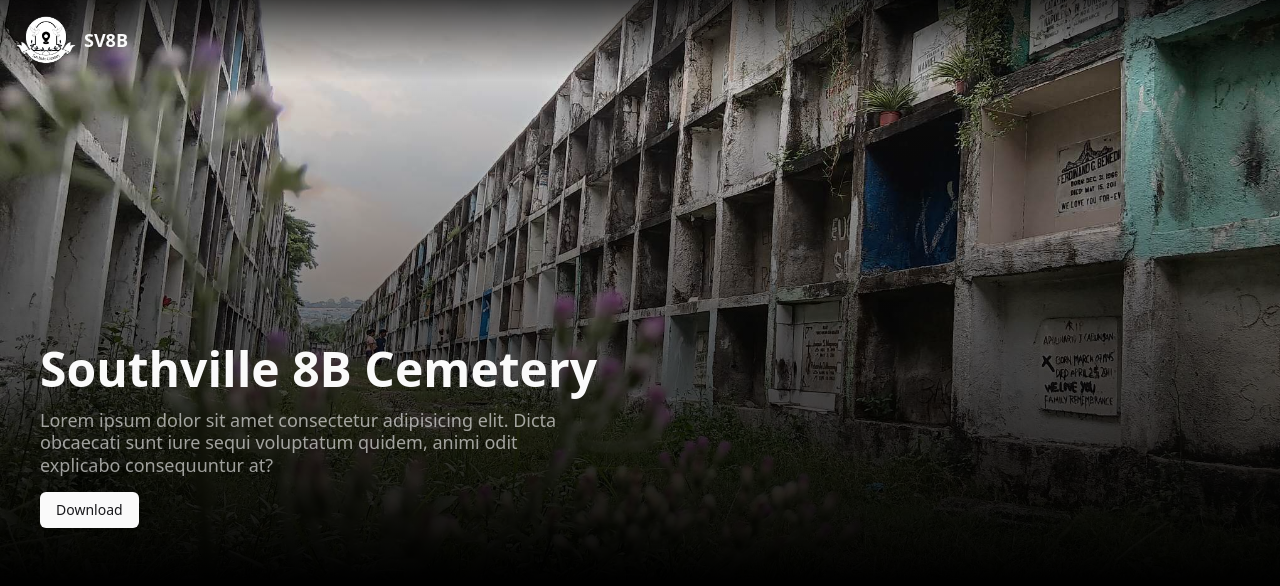
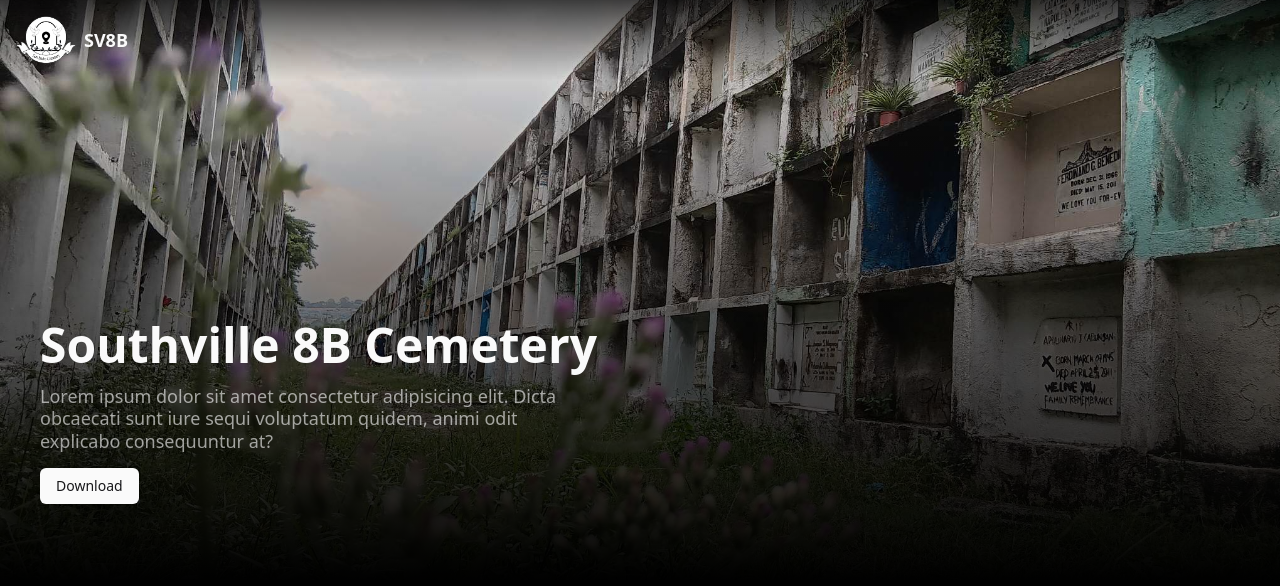
Before and after one commit to poypoy252525/mms-website, a Next.js app: page / in a window 1280 px wide. Shown: the top 586 px of the page. Built offline with nearby package versions, Linux system fonts and the light colour scheme.

Commit message:
adjust padding

```diff
--- a/app/components/HeroSection.tsx
+++ b/app/components/HeroSection.tsx
@@ -13,7 +13,7 @@ const HeroSection = () => {
         className="w-full h-full object-cover"
       />
       <div className="absolute top-1 left-0 w-full h-full bg-gradient-to-t from-black border-0">
-        <div className="container mx-auto flex flex-col justify-end h-full w-full p-4 pb-10 lg:px-10 lg:pb-14 space-y-2 lg:space-y-4">
+        <div className="container mx-auto flex flex-col justify-end h-full w-full p-4 pb-14 lg:px-10 lg:pb-20 space-y-2 lg:space-y-4">
           <span className="text-2xl lg:text-5xl font-bold">
             Southville 8B Cemetery
           </span>
```
